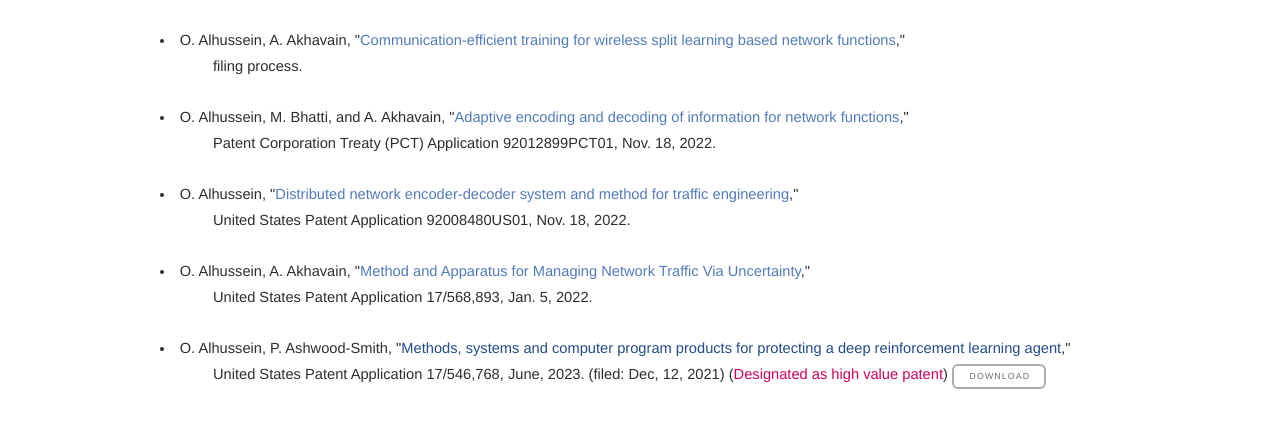
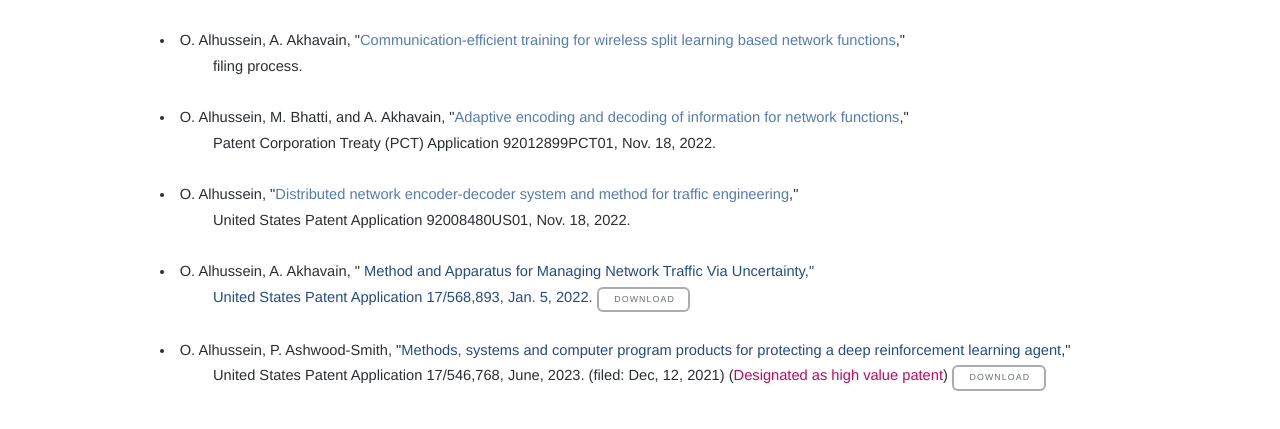
Before and after one commit to OmarSababha/omaralhussein, a plain HTML site: page patents.html in a window 1280 px wide. Shown: the part 177-606 px from the top of the page. Drawn offline with Linux system fonts and the light colour scheme.

Commit message:
update patent
update patent

```diff
--- a/patents.html
+++ b/patents.html
@@ -82,7 +82,7 @@
 
 					<li>
 
-						O. Alhussein, A. Akhavain, "<font color=#527bbd>Method and Apparatus for Managing Network Traffic Via Uncertainty</font>,"<br>&nbsp;&nbsp;&nbsp;&nbsp;&nbsp;&nbsp;&nbsp;&nbsp;&nbsp;&nbsp;&nbsp;&nbsp; United States Patent Application 17/568,893, Jan. 5, 2022.
+						O. Alhussein, A. Akhavain, "<font color=#527bbd> <a href="https://patents.google.com/patent/US20230216811A1/en"> Method and Apparatus for Managing Network Traffic Via Uncertainty</font>,"<br>&nbsp;&nbsp;&nbsp;&nbsp;&nbsp;&nbsp;&nbsp;&nbsp;&nbsp;&nbsp;&nbsp;&nbsp; United States Patent Application 17/568,893, Jan. 5, 2022. <a href="files/patents/US20230216811A1.pdf" class="button alt smaller">Download</a>
 						<br><br>
 					</li>
 
```
Also changed, not shown: 1 other file.
